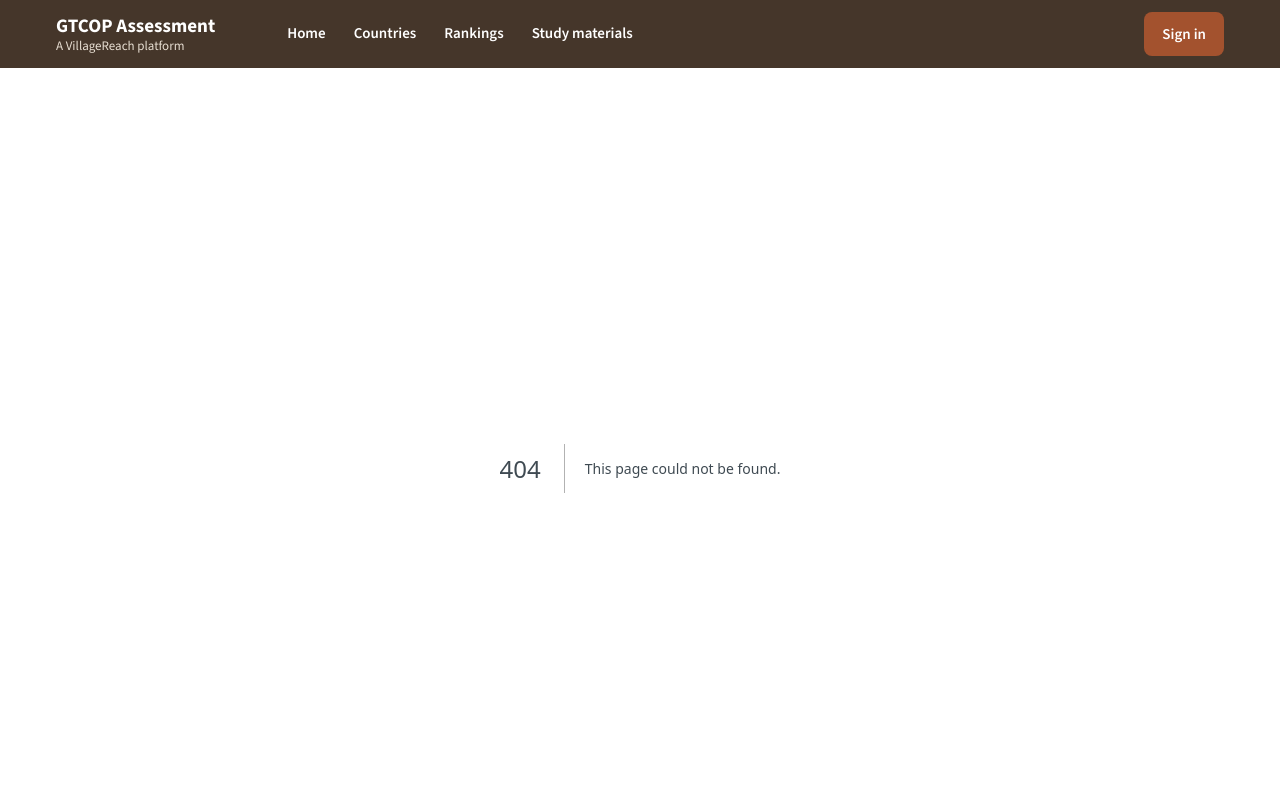
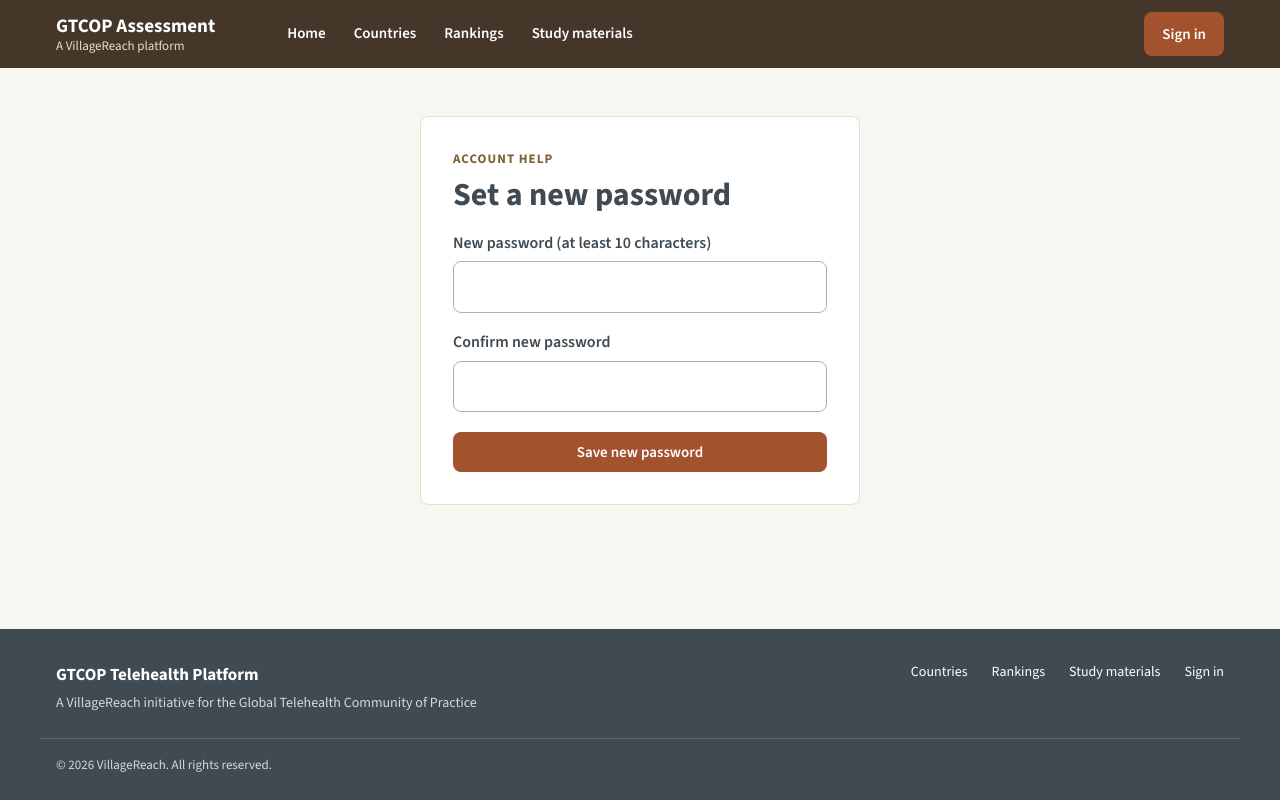
Before and after one commit to Bex-Labs/villagereach-gtcop, a Next.js app: page /reset-password in a window 1280 px wide. Before the commit this address had no page. Shown: the top 800 px of the page. Built offline with nearby package versions, Linux system fonts and the light colour scheme.

Commit message:
Forgot and reset password (A-02)

```diff
--- a/app/globals.css
+++ b/app/globals.css
@@ -356,3 +356,8 @@ input[aria-invalid="true"] { border-color: #B42318; }
 
   .nav-wrap .btn { text-align: center; margin-top: 12px; }
 }
+.alert-success {
+  background: #EEF3E2;
+  color: #3D4A1C;
+  border: 1px solid #CBD7A8;
+}
--- /dev/null
+++ b/app/reset-password/page.js
@@ -0,0 +1,100 @@
+"use client";
+
+import { useState } from "react";
+import Link from "next/link";
+import { createClient } from "@/lib/supabase/client";
+
+export default function ResetPasswordPage() {
+  const [password, setPassword] = useState("");
+  const [confirm, setConfirm] = useState("");
+  const [error, setError] = useState("");
+  const [done, setDone] = useState(false);
+  const [loading, setLoading] = useState(false);
+
+  async function handleSubmit(event) {
+    event.preventDefault();
+    setError("");
+
+    if (password.length < 10) {
+      setError("Your password must be at least 10 characters.");
+      return;
+    }
+    if (password !== confirm) {
+      setError("The two passwords don't match.");
+      return;
+    }
+
+    setLoading(true);
+    const supabase = createClient();
+    const { error } = await supabase.auth.updateUser({ password });
+
+    if (error) {
+      setLoading(false);
+      setError("This reset link has expired or was already used. Please request a new one.");
+      return;
+    }
+
+    await supabase.auth.signOut(); // sign in again with the new password
+    setLoading(false);
+    setDone(true);
+  }
+
+  return (
+    <main className="container auth-page">
+      <div className="card auth-card">
+        <p className="eyebrow">Account help</p>
+        <h1>Set a new password</h1>
+
+        {done ? (
+          <>
+            <div className="alert alert-success" role="status">
+              Your password has been updated.
+            </div>
+            <p style={{ marginTop: 20 }}>
+              <Link href="/sign-in" className="btn btn-primary btn-block">
+                Sign in
+              </Link>
+            </p>
+          </>
+        ) : (
+          <>
+            {error && (
+              <div className="alert alert-error" role="alert">
+                {error}{" "}
+                {error.includes("expired") && <Link href="/forgot-password">Request a new link</Link>}
+              </div>
+            )}
+            <form onSubmit={handleSubmit}>
+              <label htmlFor="password">New password (at least 10 characters)</label>
+              <input
+                id="password"
+                type="password"
+                autoComplete="new-password"
+                required
+                value={password}
+                onChange={(e) => setPassword(e.target.value)}
+              />
+              <label htmlFor="confirm">Confirm new password</label>
+              <input
+                id="confirm"
+                type="password"
+                autoComplete="new-password"
+                required
+                value={confirm}
+                onChange={(e) => setConfirm(e.target.value)}
+              />
+              <button
+                type="submit"
+                className="btn btn-primary btn-block"
+                style={{ marginTop: 20 }}
+                disabled={loading}
+              >
+                {loading ? "Saving…" : "Save new password"}
+              </button>
+            </form>
+          </>
+        )}
+      </div>
+    </main>
+  );
+}
```
Also changed, not shown: app/auth/callback/route.js (added, +20 -0 lines), app/forgot-password/page.js (added, +70 -0 lines).
